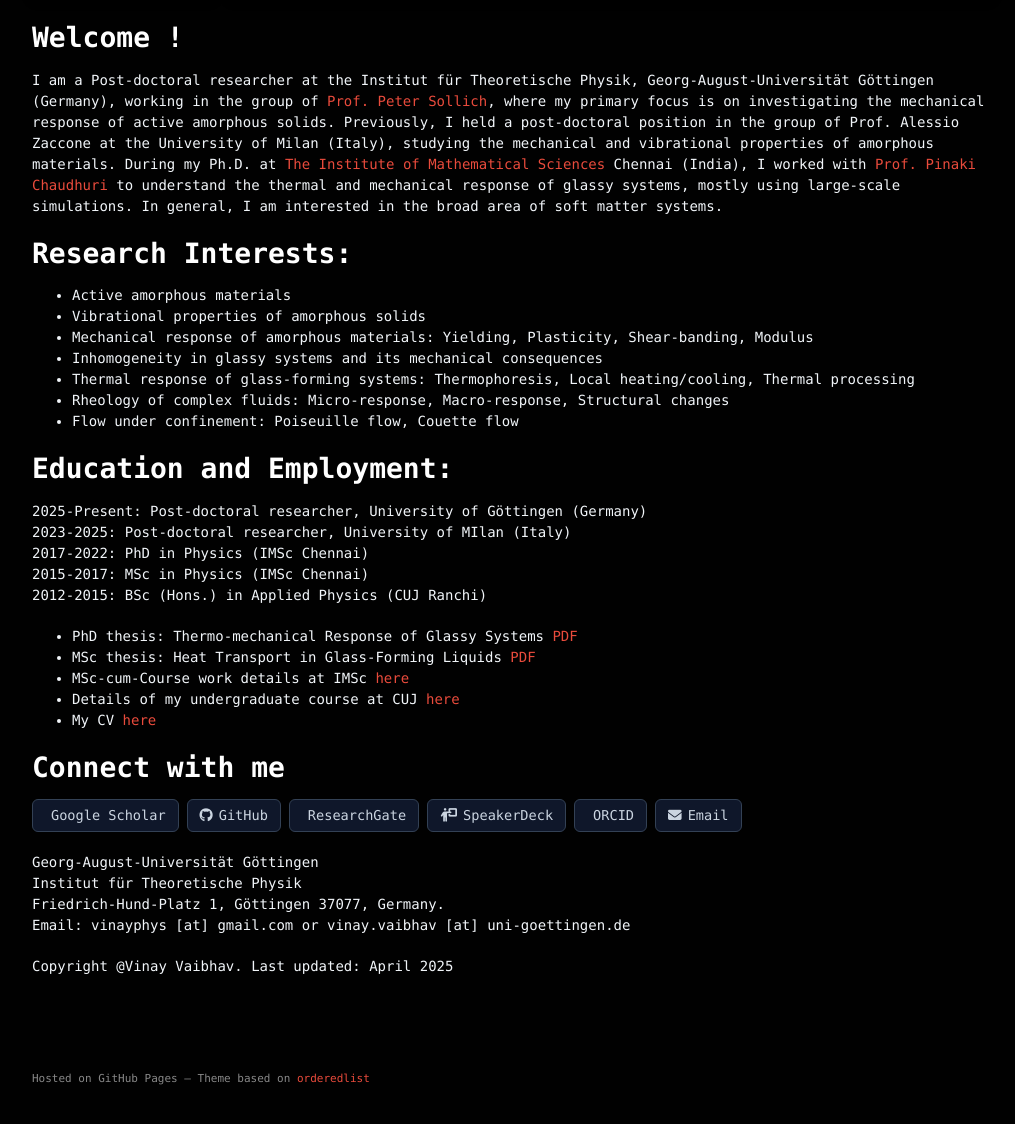
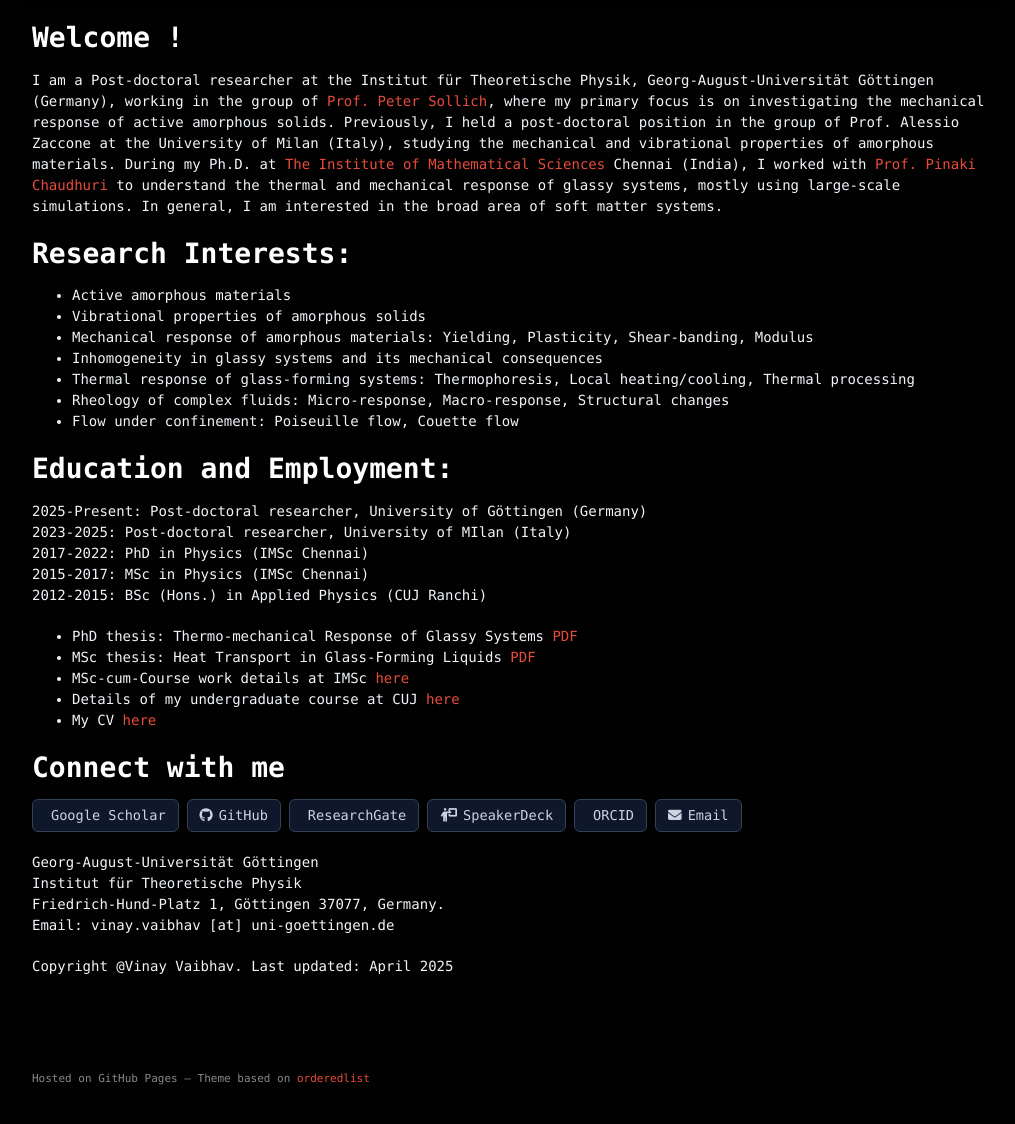
Before and after one commit to vinayphys/vinayphys.github.io, a Jekyll site: the page built from index.md, in a window 1280 px wide, cut to the strip 480-1648 px from the top of the page. Shown: the top 1124 px of the strip, without its empty margins (128-1143 px from the left). Built offline with Jekyll 4.4.1, drawn with Linux system fonts in a browser that asks for light colours; our own code applies the rules of GitHub Pages for plain Markdown files; a style sheet for code colours, icons or effects is not loaded.

Commit message:
Update index.md

```diff
--- a/index.md
+++ b/index.md
@@ -56,7 +56,7 @@ I am a Post-doctoral researcher at the Institut für Theoretische Physik, Georg-
 Georg-August-Universität Göttingen
 Institut für Theoretische Physik
 Friedrich-Hund-Platz 1, Göttingen 37077, Germany.
-Email: vinayphys [at] gmail.com or vinay.vaibhav [at] uni-goettingen.de
+Email: vinay.vaibhav [at] uni-goettingen.de
 
 <!---
 <img src="images/imsc.jpg" width = "900">
```
